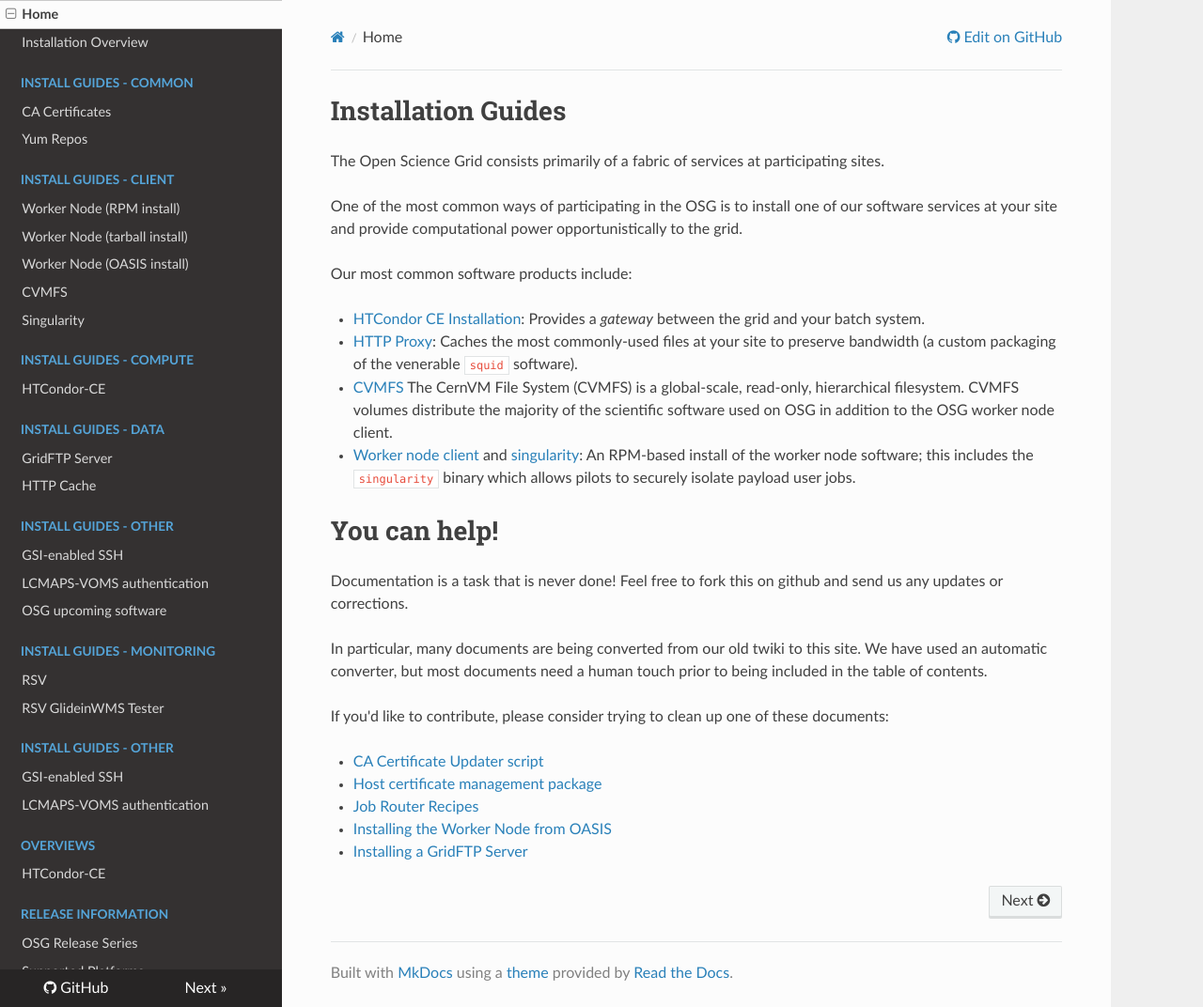
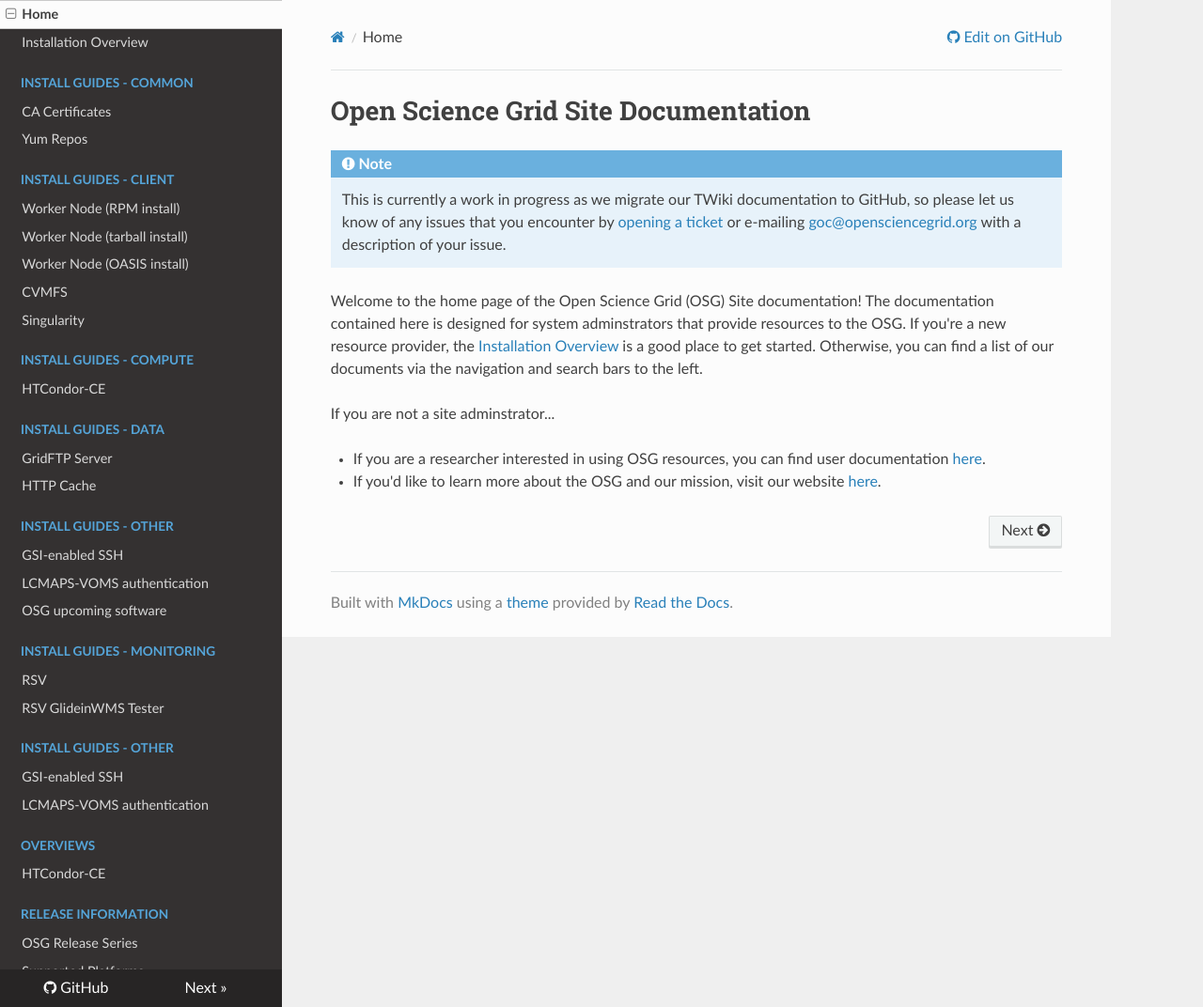
Before and after one commit to osg-htc/docs, an MkDocs documentation site: the page built from docs/index.md, in a window 1280 px wide and 1072 px high. Shown: the whole window at 94% size. Built offline with MkDocs 1.6.1, drawn with Linux system fonts in a browser that asks for light colours; nearby versions of some CDN libraries; old or Windows-style settings are respelled for this version of MkDocs.

Commit message:
Rewrite splash page

```diff
--- a/docs/index.md
+++ b/docs/index.md
@@ -1,41 +1,12 @@
-Installation Guides
-===================
+Open Science Grid Site Documentation
+====================================
 
-The Open Science Grid consists primarily of a fabric of services at
-participating sites.
+!!! note
+    This is currently a work in progress as we migrate our TWiki documentation to GitHub, so please let us know of any issues that you encounter by [opening a ticket](https://ticket.opensciencegrid.org) or e-mailing [goc@opensciencegrid.org](goc@opensciencegrid.org) with a description of your issue.
 
-One of the most common ways of participating in the OSG is to install
-one of our software services at your site and provide computational
-power opportunistically to the grid.
+Welcome to the home page of the Open Science Grid (OSG) Site documentation! The documentation contained here is designed for system adminstrators that provide resources to the OSG. If you're a new resource provider, the [Installation Overview](install-overview) is a good place to get started. Otherwise, you can find a list of our documents via the navigation and search bars to the left.
 
-Our most common software products include:
+If you are not a site adminstrator...
 
-* [HTCondor CE Installation](compute-element/install-htcondor-ce.md): Provides a _gateway_
-  between the grid and your batch system.
-* [HTTP Proxy](data/frontier-squid.md): Caches the most commonly-used files at your
-  site to preserve bandwidth (a custom packaging of the venerable `squid` software).
-* [CVMFS](client/cvmfs.md) The CernVM File System (CVMFS) is a global-scale, read-only,
-  hierarchical filesystem.  CVMFS volumes distribute the majority of the scientific
-  software used on OSG in addition to the OSG worker node client.
-* [Worker node client](client/wn.md) and [singularity](client/singularity.md): An RPM-based install
-  of the worker node software; this includes the `singularity` binary which allows pilots to securely isolate payload user jobs.
-
-
-You can help!
-=============
-
-Documentation is a task that is never done!  Feel free to fork this on github and
-send us any updates or corrections.
-
-In particular, many documents are being converted from our old twiki to this site.
-We have used an automatic converter, but most documents need a human touch prior
-to being included in the table of contents.
-
-If you'd like to contribute, please consider trying to clean up one of these
-documents:
-
-* [CA Certificate Updater script](common/ca_updater.md)
-* [Host certificate management package](common/cert_scripts.md)
-* [Job Router Recipes](compute-element/job_router.md)
-* [Installing the Worker Node from OASIS](client/wn-oasis.md)
-* [Installing a GridFTP Server](data/gridftp.md)
+- If you are a researcher interested in using OSG resources, you can find user documentation [here](https://support.opensciencegrid.org/support/home).
+- If you'd like to learn more about the OSG and our mission, visit our website [here](https://www.opensciencegrid.org/).
```
